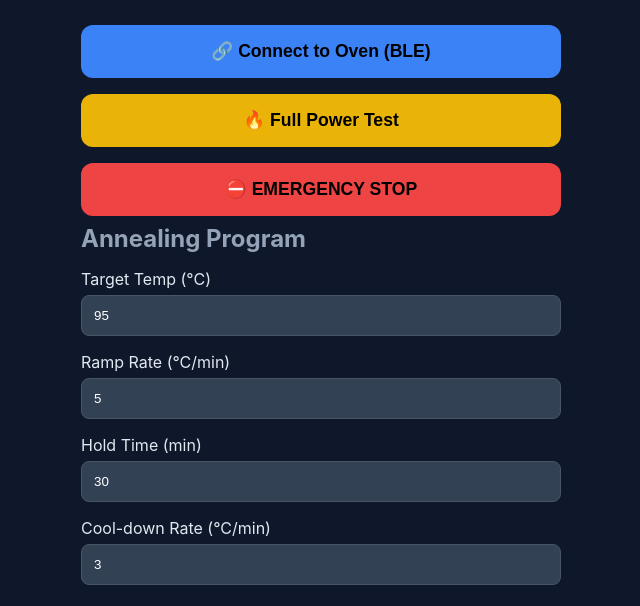
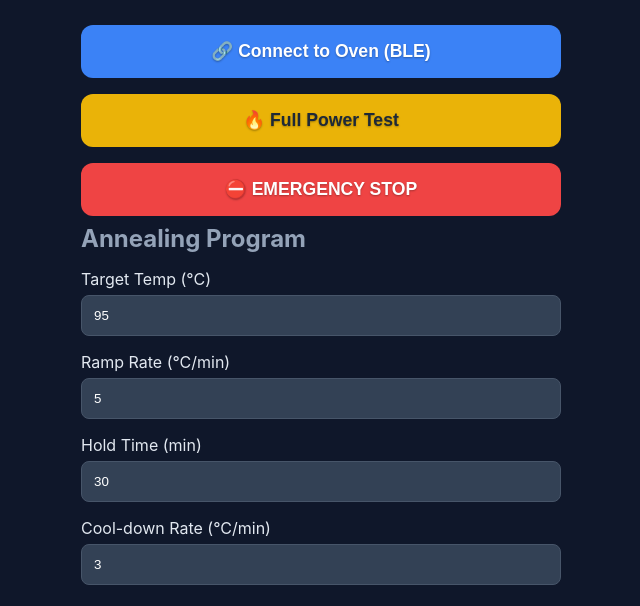
Before and after one commit to gearhed90/curing-oven-controller, a plain HTML site: page index.html in a window 1280 px wide. Shown: the part 304-910 px from the top of the page, without its empty margins (319-959 px from the left). Drawn offline with Linux system fonts and the light colour scheme.

Commit message:
Update styles.css

```diff
--- a/styles.css
+++ b/styles.css
@@ -43,14 +43,19 @@ h2 { margin-bottom: 16px; color: #94a3b8; }
     border: none;
     border-radius: 12px;
     font-size: 1.1rem;
-    font-weight: 600;
+    font-weight: 700;           /* Bolder text */
     cursor: pointer;
+    text-shadow: 0 1px 2px rgba(0,0,0,0.3);   /* Slight shadow for extra readability */
 }
 
-.primary { background: #3b82f6; }
-.success { background: #22c55e; }
-.warning { background: #eab308; color: black; }
-.danger { background: #ef4444; }
+.primary {
+    background: #3b82f6;
+    color: #ffffff !important;   /* Bright white text */
+}
+
+.success { background: #22c55e; color: #ffffff !important; }
+.warning { background: #eab308; color: #1e2937 !important; }
+.danger  { background: #ef4444; color: #ffffff !important; }
 
 .log-section {
     background: #1e2937;
```
